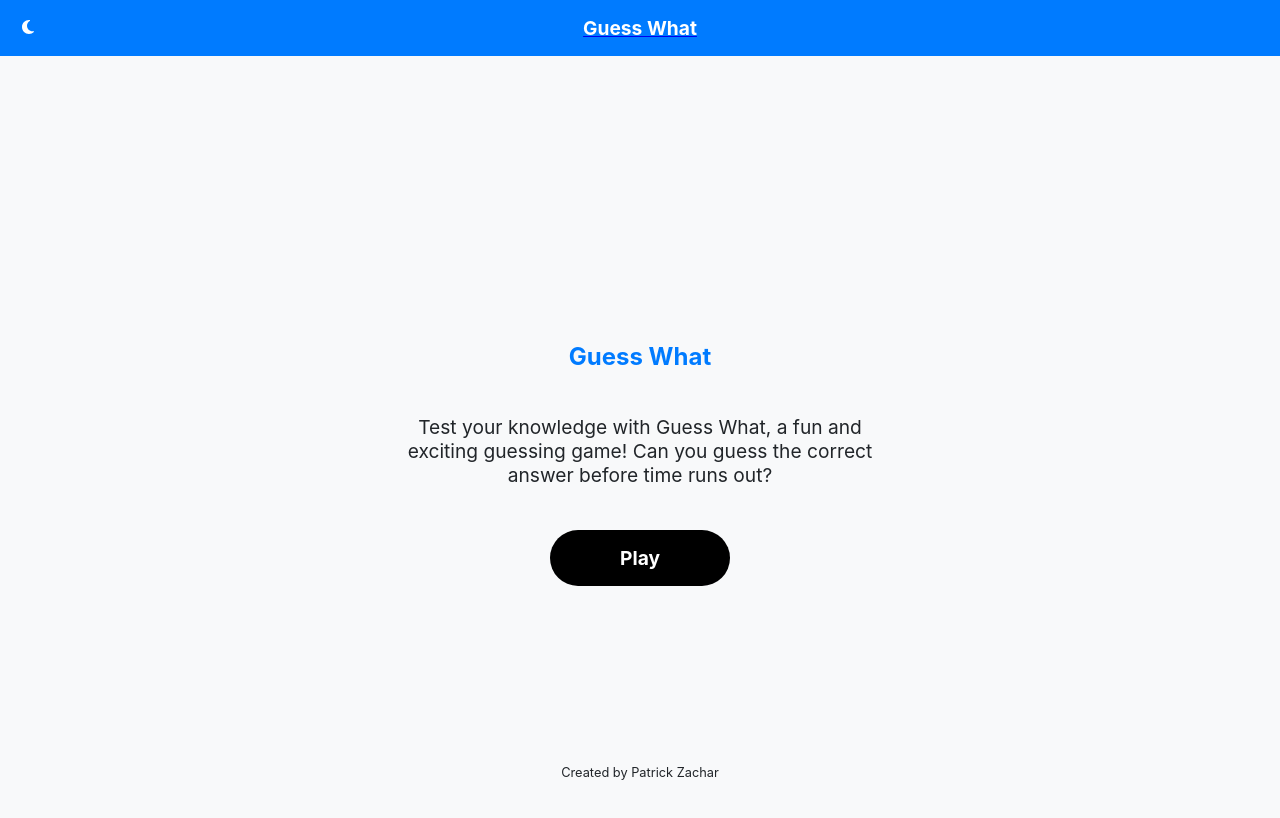
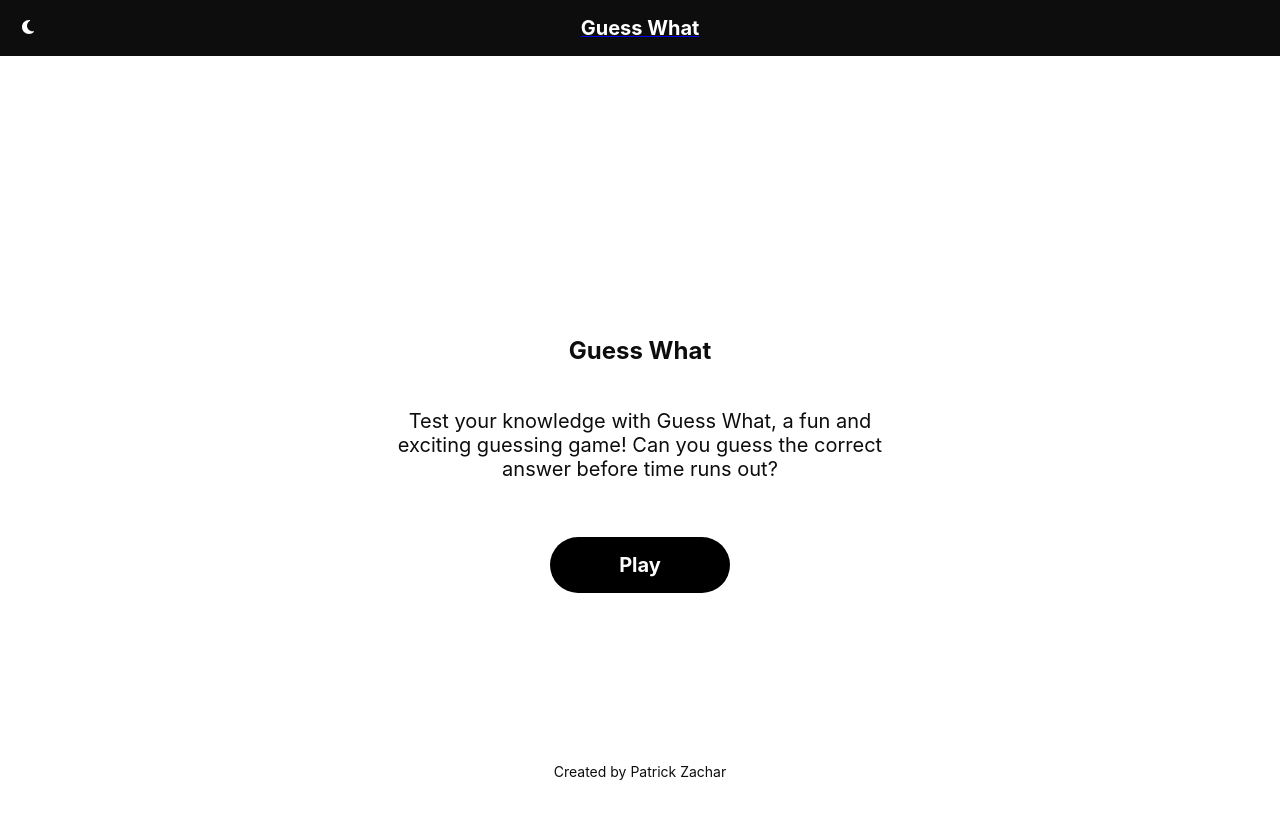
Before and after one commit to patrickzachar7/guesswhat, a Next.js app: page / in a window 1280 px wide. Shown: the top 818 px of the page. Built offline with nearby package versions, Linux system fonts and the light colour scheme.

Commit message:
New colours

```diff
--- a/src/styles/Theme.js
+++ b/src/styles/Theme.js
@@ -3,79 +3,92 @@ import { createGlobalStyle } from 'styled-components';
 
 export const lightTheme = {
   colors: {
-    primary: '#007bff',
-    secondary: '#6c757d',
-    secondaryHover: '#5a6268', // Darker shade for hover effect
-    hover: '#0056b3', // Darker primary color for hover
-    background: '#f8f9fa',
-    text: '#212529',
-    disabledBackground: '#e2e6ea', // Light grey for disabled buttons
-    disabledText: '#adb5bd', // Medium grey for disabled text
-    tooltipBackground: 'rgba(0, 0, 0, 0.75)',
-    tooltipText: '#ffffff',
-    dailyChallenge: '#28a745',
-    dailyChallengeHover: '#218838',
-    infinite: '#9c27b0',
-    infiniteHover: '#7b1fa2',
+    primary: '#0D0D0D', // Near black for text
+    secondary: '#2563EB', // Blue accent
+    secondaryHover: '#1D4ED8', // Darker blue for hover effect
+    background: '#FFFFFF', // Pure white background
+    text: '#0D0D0D', // Near black for readability
+    disabledBackground: '#E5E7EB', // Light gray for disabled buttons
+    disabledText: '#9CA3AF', // Medium gray for disabled text
+    tooltipBackground: 'rgba(0, 0, 0, 0.85)', // Dark tooltip background
+    tooltipText: '#FFFFFF', // White text for tooltips
+    success: '#22C55E', // Green for success messages
+    error: '#EF4444', // Red for error messages
+    warning: '#FBBF24', // Yellow for warnings
+    info: '#3B82F6', // Blue for informational messages
+    dailyChallenge: '#9333EA', // Purple accent
+    dailyChallengeHover: '#7E22CE', // Darker purple
+    infinite: '#DB2777', // Pink accent
+    infiniteHover: '#BE185D', // Darker pink
+    inputBackground: '#F9FAFB', // Slight off-white for inputs
+    cardBackground: '#F3F4F6', // Light gray for card backgrounds
+    border: '#E5E7EB', // Light gray for borders
   },
   fonts: {
-    main: "'Roboto', sans-serif",
+    main: "'Nunito Sans', sans-serif",
   },
   fontSizes: {
-    xSmall: '0.7rem',
-    small: '0.8rem',
+    xSmall: '0.75rem', // 12px
+    small: '0.875rem', // 14px
+    medium: '1rem', // 16px
+    large: '1.25rem', // 20px
+    xLarge: '1.5rem', // 24px
+    xxLarge: '2rem', // 32px
+  },
+  spacing: {
+    xSmall: '0.25rem', // 4px
+    small: '0.5rem', // 8px
+    medium: '1rem', // 16px
+    large: '1.5rem', // 24px
+    xLarge: '2rem', // 32px
+  },
+  borderRadius: '0.75rem', // 12px for a modern rounded feel
+  boxShadow: '0 2px 8px rgba(0, 0, 0, 0.1)', // Subtle shadow for depth
+};
+
+export const darkTheme = {
+  colors: {
+    primary: '#FFFFFF', // White text on dark background
+    secondary: '#3B82F6', // Blue accent
+    secondaryHover: '#2563EB', // Darker blue for hover
+    background: '#1F2937', // Dark gray background
+    text: '#FFFFFF', // White text for readability
+    disabledBackground: '#4B5563', // Dark gray for disabled buttons
+    disabledText: '#9CA3AF', // Medium gray for disabled text
+    tooltipBackground: 'rgba(255, 255, 255, 0.85)', // Light tooltip background
+    tooltipText: '#1F2937', // Dark text for tooltips
+    success: '#22C55E', // Green for success messages
+    error: '#EF4444', // Red for error messages
+    warning: '#FBBF24', // Yellow for warnings
+    info: '#3B82F6', // Blue for informational messages
+    dailyChallenge: '#8B5CF6', // Violet accent
+    dailyChallengeHover: '#7C3AED', // Darker violet
+    infinite: '#EC4899', // Pink accent
+    infiniteHover: '#DB2777', // Darker pink
+    inputBackground: '#374151', // Dark gray for inputs
+    cardBackground: '#1F2937', // Dark background for cards
+    border: '#4B5563', // Dark gray for borders
+  },
+  fonts: {
+    main: "'Nunito Sans', sans-serif",
+  },
+  fontSizes: {
+    xSmall: '0.75rem',
+    small: '0.875rem',
     medium: '1rem',
-    large: '1.2rem',
+    large: '1.25rem',
     xLarge: '1.5rem',
+    xxLarge: '2rem',
   },
   spacing: {
     xSmall: '0.25rem',
     small: '0.5rem',
     medium: '1rem',
     large: '1.5rem',
+    xLarge: '2rem',
   },
-  borderRadius: '0.25rem',
-  boxShadow: '0 0.125rem 0.25rem rgba(0, 0, 0, 0.075)',
-};
-
-export const darkTheme = {
-  colors: {
-    primary: '#0056b3',
-    secondary: '#495057',
-    secondaryHover: '#343a40',
-    hover: '#003865',
-    background: '#343a40',
-    text: '#f8f9fa',
-    disabledBackground: '#6c757d',
-    disabledText: '#ced4da',
-    tooltipBackground: 'rgba(255, 255, 255, 0.85)',
-    tooltipText: '#212529',
-    danger: '#ff0000',
-    success: '#4CAF50',
-    error: '#F44336',
-    dailyChallenge: '#1e7e34',
-    dailyChallengeHover: '#155724',
-    infinite: '#ba68c8',
-    infiniteHover: '#ab47bc',
-  },
-  fonts: {
-    main: "'Roboto', sans-serif",
-  },
-  fontSizes: {
-    xSmall: '0.7rem',
-    small: '0.8rem',
-    medium: '1rem',
-    large: '1.2rem',
-    xLarge: '1.5rem',
-  },
-  spacing: {
-    xSmall: '0.25rem',
-    small: '0.5rem',
-    medium: '1rem',
-    large: '1.5rem',
-  },
-  borderRadius: '0.25rem',
-  boxShadow: '0 0.125rem 0.25rem rgba(255, 255, 255, 0.075)',
+  borderRadius: '0.75rem',
+  boxShadow: '0 2px 8px rgba(0, 0, 0, 0.5)',
 };
 
 export const GlobalStyle = createGlobalStyle`
@@ -86,5 +99,29 @@ export const GlobalStyle = createGlobalStyle`
     font-size: ${({ theme }) => theme.fontSizes.medium};
     margin: 0;
     padding: 0;
+    transition: all 0.3s linear;
+  }
+
+  button {
+    font-family: ${({ theme }) => theme.fonts.main};
+    cursor: pointer;
+    border: none;
+    border-radius: ${({ theme }) => theme.borderRadius};
+    transition: background-color 0.3s ease, color 0.3s ease;
+  }
+
+  input, textarea {
+    font-family: ${({ theme }) => theme.fonts.main};
+    border: 1px solid ${({ theme }) => theme.colors.border};
+    border-radius: ${({ theme }) => theme.borderRadius};
+    padding: ${({ theme }) => theme.spacing.small};
+    background-color: ${({ theme }) => theme.colors.inputBackground};
+    color: ${({ theme }) => theme.colors.text};
+    transition: border-color 0.3s ease;
+  }
+
+  input:focus, textarea:focus {
+    outline: none;
+    border-color: ${({ theme }) => theme.colors.secondary};
   }
 `;
```
